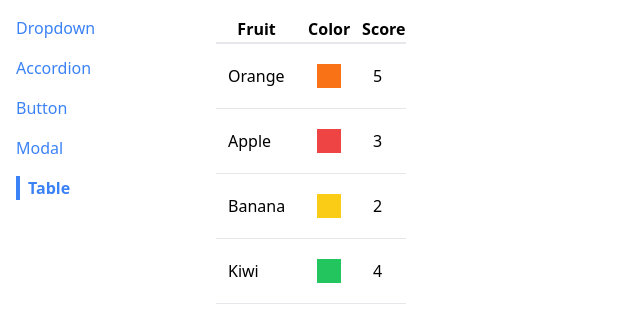
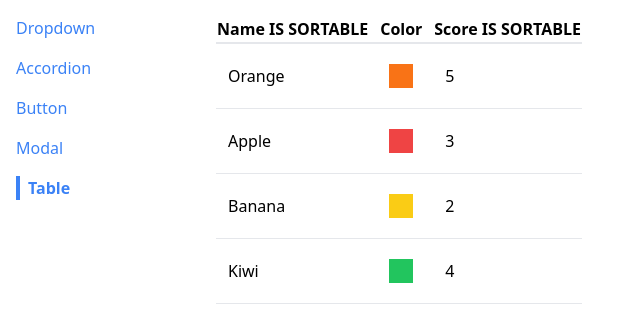
Before and after one commit to aayushi28/Component-development, a React (Create React App) app: page /table in a window 1280 px wide. Shown: the top 322 px of the page, without its empty margins (0-640 px from the left). Built offline with nearby package versions, Linux system fonts and the light colour scheme.

Commit message:
adding sortedTable and sorting functionality in table

```diff
--- /dev/null
+++ b/src/Component/SortableTable.js
@@ -0,0 +1,21 @@
+import Table from "./Table";
+function SortableTable(props){
+    const { config } = props;
+    const handleClick = (label) => {
+        console.log(label);
+    }
+    const updatedConfig = config.map((column)=>{
+        if(!column.sortValue){
+            return column;
+        }
+        return {
+            ...column,
+            header: () => <th onClick={()=>handleClick(column.label)}>{column.label} IS SORTABLE</th>
+        }
+    })
+    return(
+        <Table {...props} config={updatedConfig}/>
+    );
+}
+
+export default SortableTable;
--- a/src/Component/Table.js
+++ b/src/Component/Table.js
@@ -1,12 +1,24 @@
-function Table({data}){
-    const renderedRows = data.map((fruit)=>{
+import { Fragment } from "react";
+function Table({data, config, keyFn}){
+    const renderedHeaders = config.map((column)=>{
+        if(column.header){
+            return <Fragment key={column.label}>{column.header()}</Fragment>;
+        }
+        return <th key={column.label}>{column.label}</th>
+    });
+
+    const renderedRows = data.map((rowData)=>{
+        const renderedCells = config.map((column)=>{
+            return <td className="p-3" key={column.label}>{column.render(rowData)}</td>
+        });
         return(
-            <tr className="border-b" key={fruit.name}>
-                <td className="p-3">{fruit.name}</td>
+            <tr className="border-b" key={keyFn(rowData)} >
+                {renderedCells}
+                {/* <td className="p-3">{fruit.name}</td>
                 <td className="p-3">
                     <div className={`p-3 m-2 ${fruit.color}`}></div>
                 </td>
-                <td className="p-3">{fruit.score}</td>
+                <td className="p-3">{fruit.score}</td> */}
             </tr>
 
         )
@@ -15,9 +27,7 @@
         <table className="table-auto border-spacing-2">
             <thead>
                 <tr className="border-b-2">
-                    <th>Fruit</th>
-                    <th>Color</th>
-                    <th>Score</th>
+                   {renderedHeaders}
                 </tr>
             </thead>
             <tbody>
--- a/src/pages/TablePage.js
+++ b/src/pages/TablePage.js
@@ -1,4 +1,5 @@
-import Table from "../Component/Table";
+//import Table from "../Component/Table";
+import SortableTable from "../Component/SortableTable";
 function TablePage(){
 
     const data = [
@@ -14,11 +15,30 @@
         {
             name:'Kiwi', color:'bg-green-500', score:4
         },
-    ]
+    ];
+    const config = [
+      {
+        label: "Name",
+        render: (fruit) => fruit.name,
+        sortValue: (fruit) => fruit.name,
+      },
+      {
+        label: "Color",
+        render: (fruit) => <div className={`p-3 m-2 ${fruit.color}`} />,
+      },
+      {
+        label: "Score",
+        render: (fruit) => fruit.score,
+        sortValue: (fruit) => fruit.score,
+      },
+    ];
+    const keyFn = (fruit) =>{
+        return fruit.name;
+    };
     return (
-        <div>
-            <Table data={data}></Table>
-        </div>
-    )
+      <div>
+        <SortableTable data={data} config={config} keyFn={keyFn}></SortableTable>
+      </div>
+    );
 }
 export default TablePage;
```
